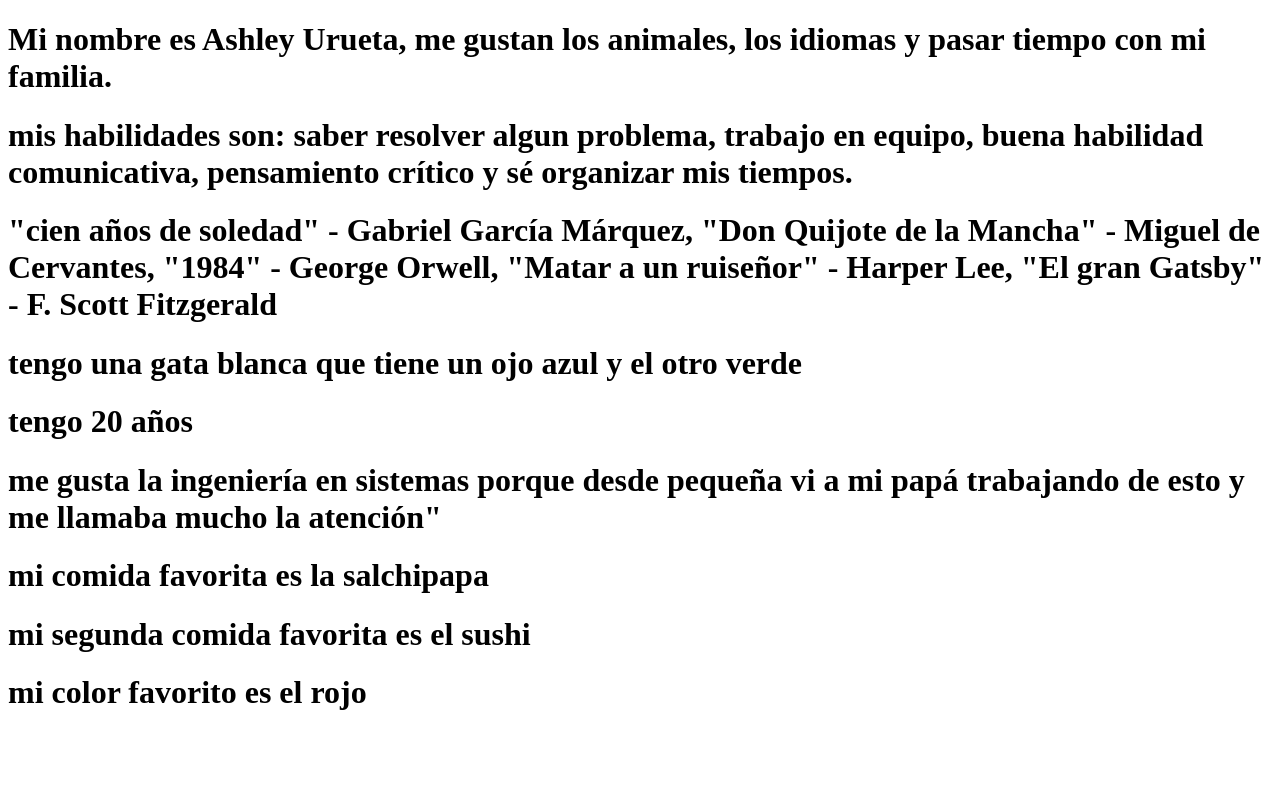
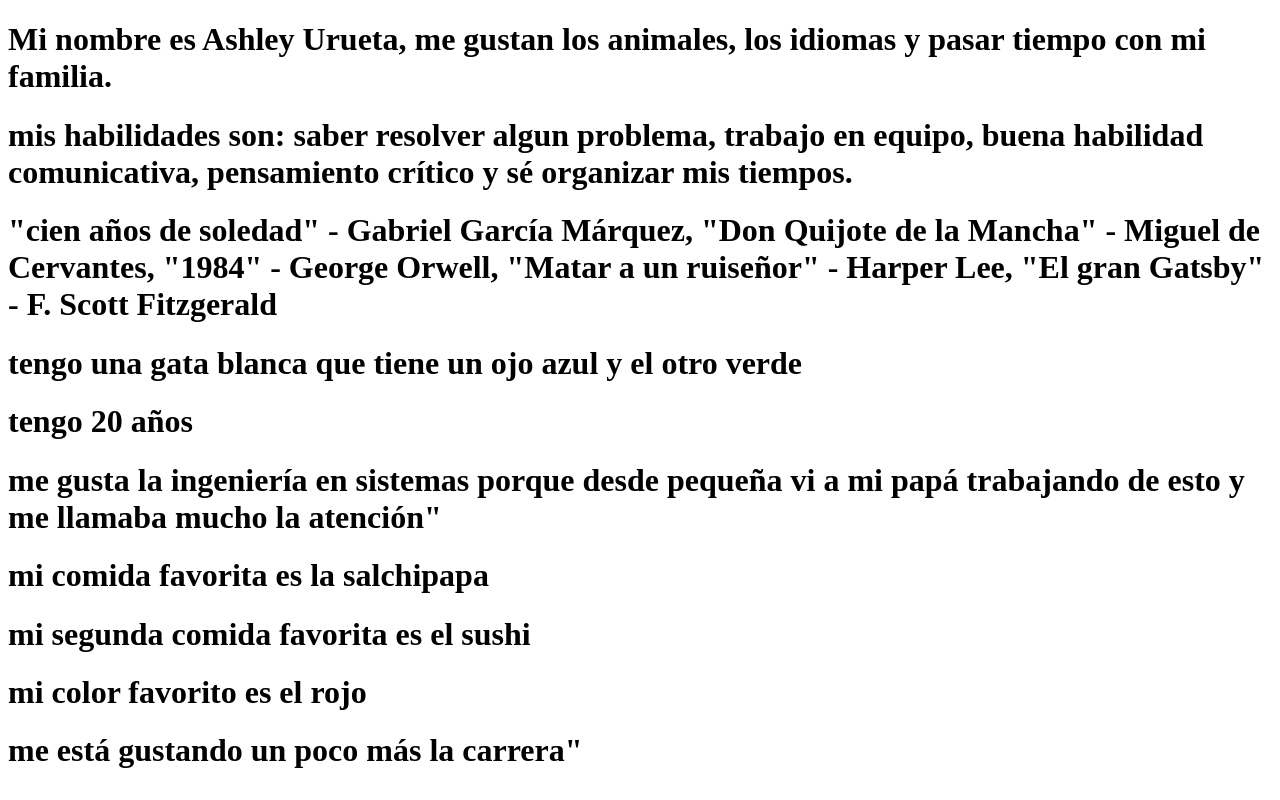
Before and after one commit to ashlem07/portafolio-personal, a plain HTML site: page index.html in a window 1280 px wide. Drawn offline with Linux system fonts and the light colour scheme.

Commit message:
about me

```diff
--- a/index.html
+++ b/index.html
@@ -15,5 +15,6 @@
     <h1>mi comida favorita es la salchipapa</h1>
     <h1>mi segunda comida favorita es el sushi</h1>
     <h1>mi color favorito es el rojo</h1>
+    <h1>me está gustando un poco más la carrera"</h1>
 </body>
 </html>
```
